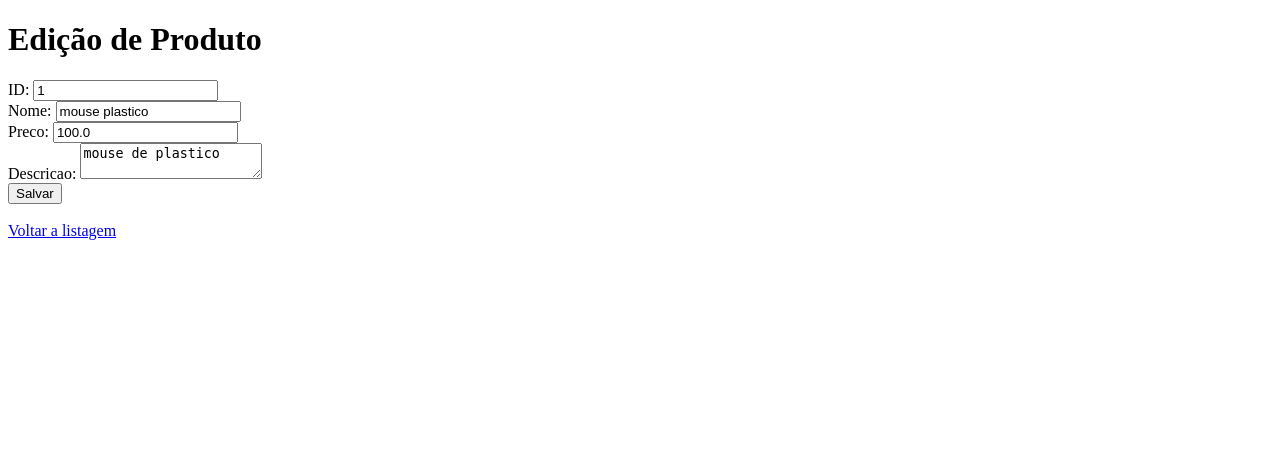
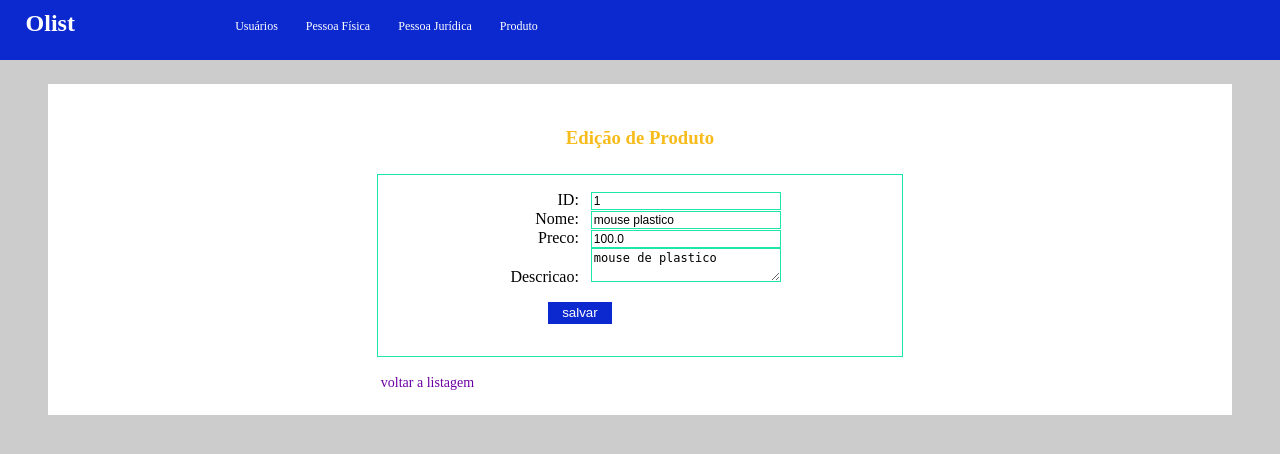
Before and after one commit to anacsv/OTE_Testes, a Flask app: page /produto/read?id=1 in a window 1280 px wide. Shown: the top 454 px of the page. Run offline with Flask 2, Linux system fonts and the light colour scheme.

Commit message:
Product edit screen with css style

```diff
--- a/02_AR_01/view/templates/produto_read.html
+++ b/02_AR_01/view/templates/produto_read.html
@@ -3,23 +3,46 @@
 <head>
     <meta charset="UTF-8">
     <meta name="viewport" content="width=device-width, initial-scale=1.0">
-    <title>Document</title>
+    <link rel="stylesheet" href="../static/css/styles.css">
+    <title>Produto - Editar</title>
 </head>
 <body>
-    <h1>Edição de Produto</h1>
-    <h4>{{msg}}</h4>
-    <form action="/produto/edit" method="POST">
-        ID:
-        <input type="text" name="id" id="id" value="{{produto.id}}" readonly><br>
-        Nome:
-        <input type="text" name="nome" id="nome" value="{{produto.nome}}"><br>
-        Preco:
-        <input type="number" name="preco" id="preco" value="{{produto.preco}}"><br>
-        Descricao:
-        <textarea type="text" name="descricao" id="descricao">{{produto.descricao}}</textarea><br>
-        <button type="submit">Salvar</button>
-    </form>
-    <br>
-    <a href="/produto">Voltar a listagem</a>
+    <header>
+        <div id="logo">
+            <a href="/">
+                <h2>Olist</h2>
+            </a>
+        </div>
+        <div id="menu">
+            <ul>
+                <li><a href="/usuario">Usuários</a></li>
+                <li><a href="/pessoa_fisica">Pessoa Física</a></li>
+                <li><a href="/pessoa_juridica">Pessoa Jurídica</a></li>
+                <li><a href="/produto">Produto</a></li>
+            </ul>
+        </div>
+    </header>
+    <div id="conteudo">
+        <h3>Edição de Produto</h3>
+        <div class="msg">
+            <h6>{{msg}}</h6>
+        </div>
+        <form action="/produto/edit" method="POST">
+            <label for="id">ID:</label>
+            <input type="text" name="id" id="id" value="{{produto.id}}" readonly>
+            <label for="nome">Nome:</label>
+            <input type="text" name="nome" id="nome" value="{{produto.nome}}">
+            <label for="preco">Preco:</label>
+            <input type="number" name="preco" id="preco" value="{{produto.preco}}">
+            <label for="descricao">Descricao:</label>
+            <textarea type="text" name="descricao" id="descricao">{{produto.descricao}}</textarea>
+            <div class="buttons">
+                <button type="submit" class="salvar">Salvar</button>
+            </div>
+        </form>
+        <div class="btn-listagem">
+            <a href="/produto">Voltar a listagem</a>
+        </div>
+    </div>
 </body>
 </html>
```
